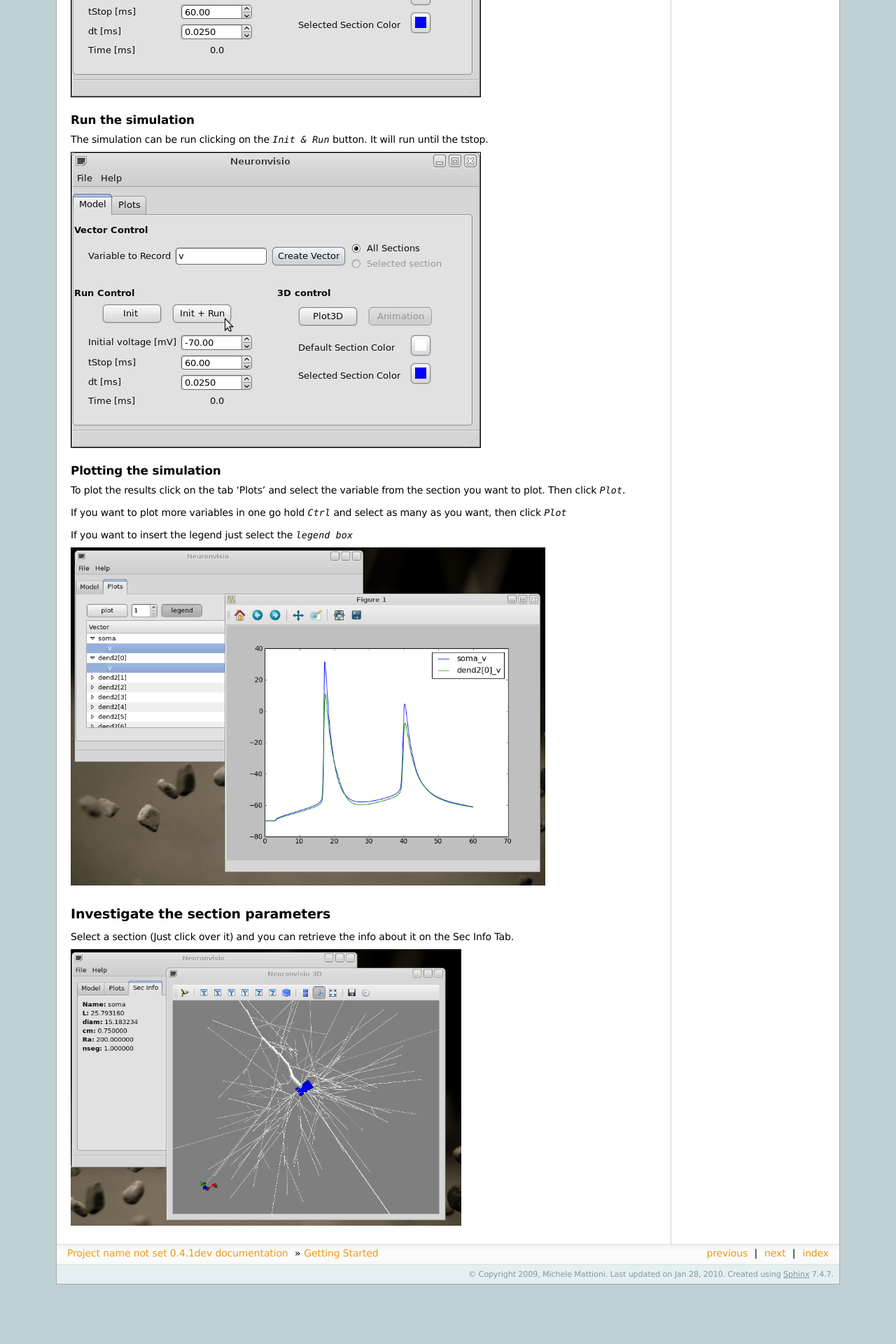
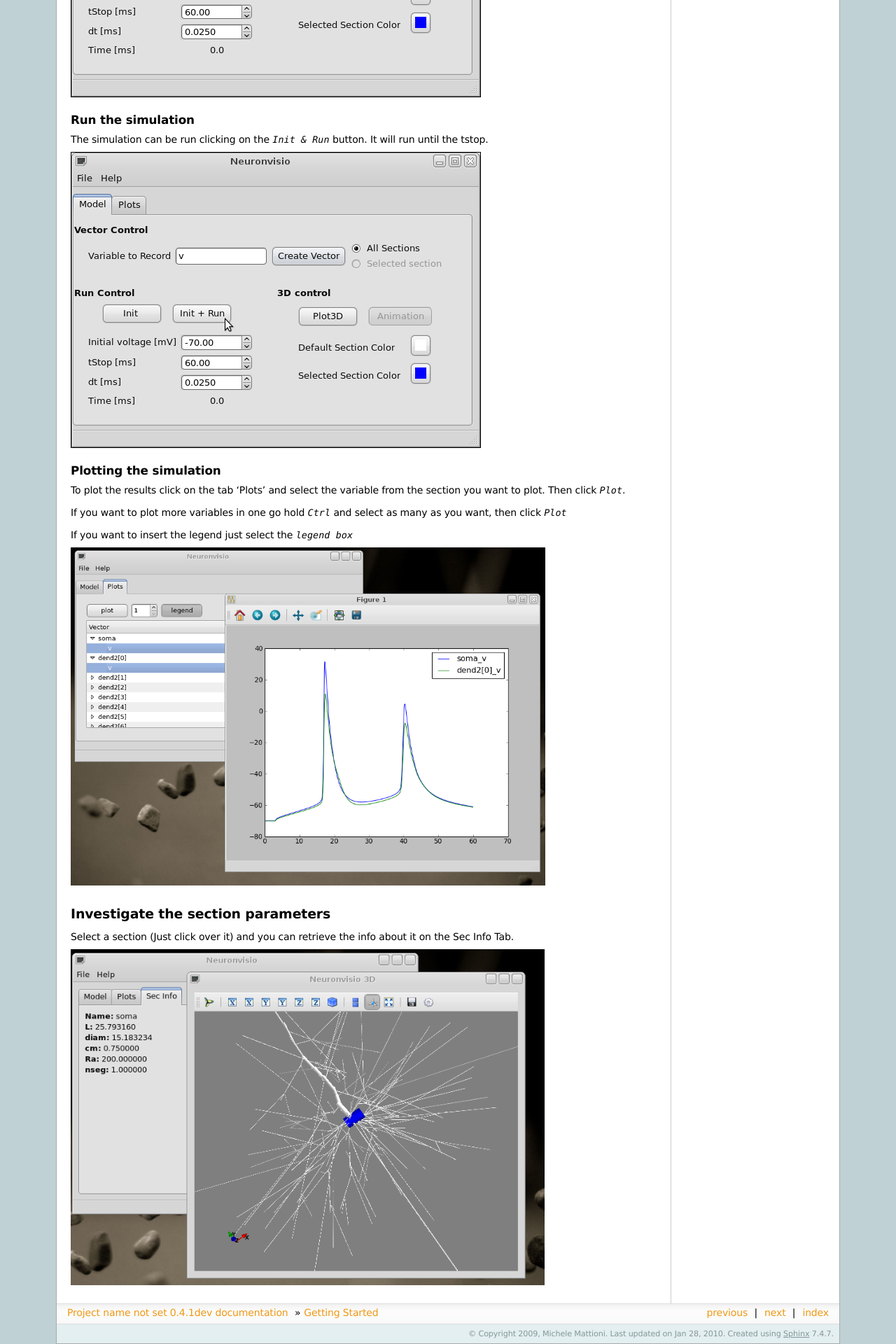
Before and after one commit to mattions/neuronvisio, a Sphinx documentation site: the page built from docs/gettingstarted.rst, in a window 1280 px wide. Shown: the part 2810-4730 px from the top of the page at 70% size. Built offline with Sphinx 7.4.7, drawn with Linux system fonts in a browser that asks for light colours; formulas are drawn with MathJax 3; the version number is read from the project's files by our own code; before the commit the page ends 4645 px from its top, so only the background shows below that.

Commit message:
Fixed the width of the image

```diff
--- a/docs/gettingstarted.rst
+++ b/docs/gettingstarted.rst
@@ -130,4 +130,4 @@ Select a section (Just click over it) and you can retrieve the info about it
 on the Sec Info Tab.
 
 .. image:: images/Neuronvisio_sec_info.png
-    :scale: 70
+    :scale: 85
```
